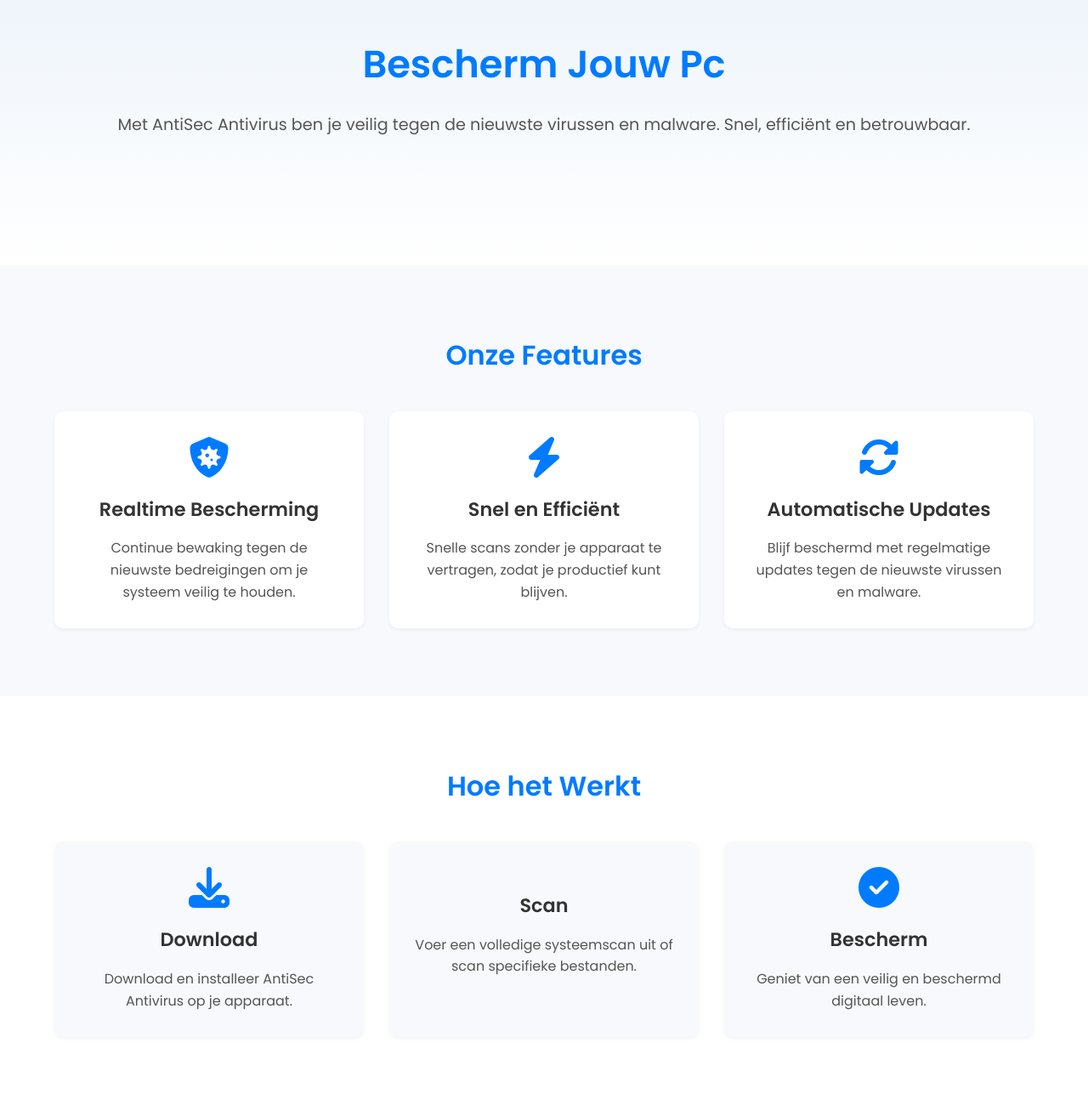
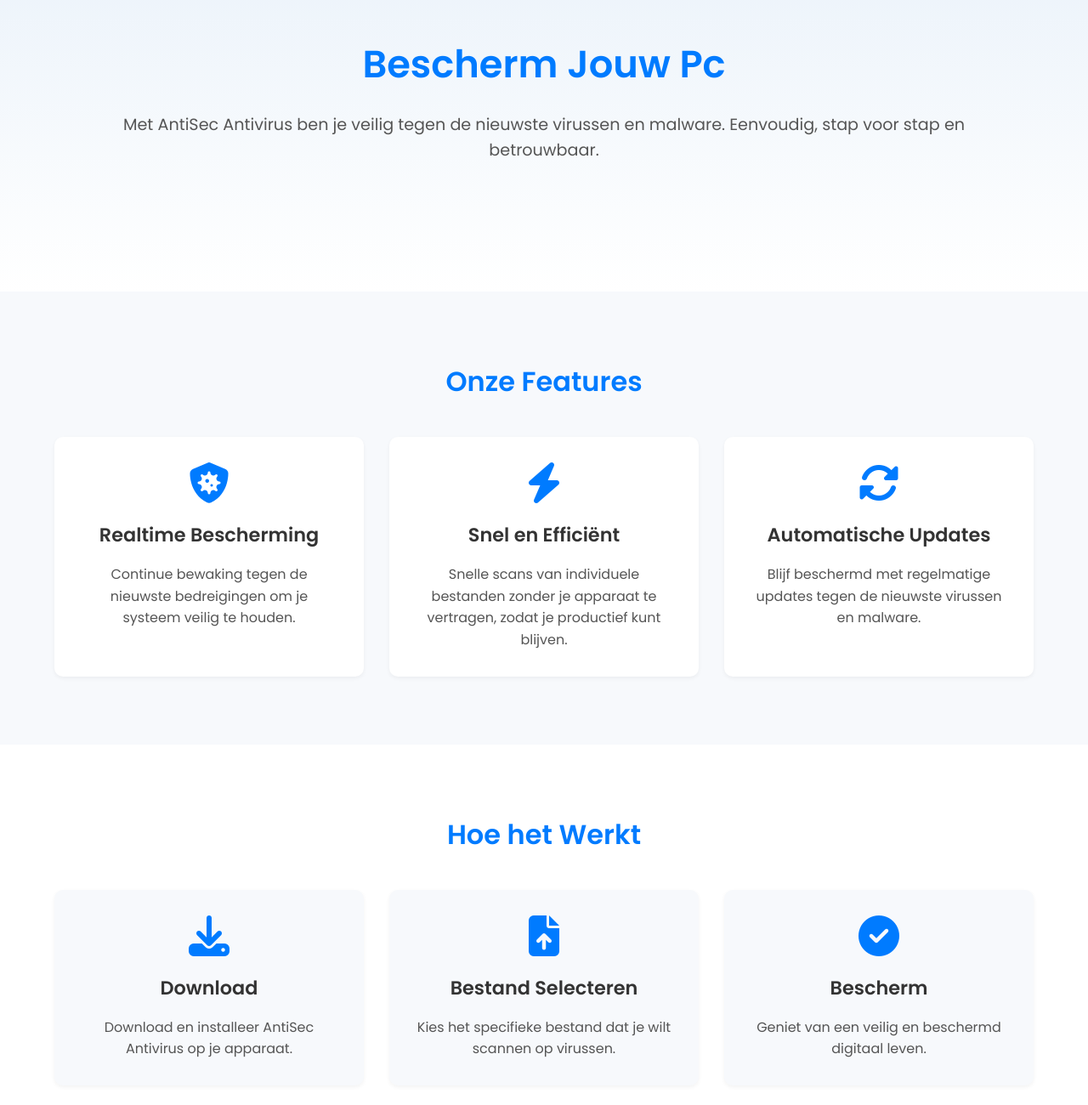
Before and after one commit to satnam987/satnam987.github.io, a plain HTML site: page index.html in a window 1280 px wide. Shown: the part 240-1540 px from the top of the page at 85% size. Drawn offline with Linux system fonts and the light colour scheme; a small style sheet from the web is missing.

Commit message:
Beschrijf hier de aangebrachte wijzigingen in index.html

```diff
--- a/index.html
+++ b/index.html
@@ -19,7 +19,6 @@
     />
   </head>
   <body>
-
     <header class="header">
       <div class="container">
         <div class="logo">
@@ -45,7 +44,7 @@
           <h2>Bescherm Jouw Pc</h2>
           <p>
             Met AntiSec Antivirus ben je veilig tegen de nieuwste virussen en
-            malware. Snel, efficiënt en betrouwbaar.
+            malware. Eenvoudig, stap voor stap en betrouwbaar.
           </p>
           <div class="hero-buttons">
             <!-- Verwijderde knop "Test Nu" -->
@@ -71,8 +70,8 @@
             <i class="fas fa-bolt"></i>
             <h3>Snel en Efficiënt</h3>
             <p>
-              Snelle scans zonder je apparaat te vertragen, zodat je productief
-              kunt blijven.
+              Snelle scans van individuele bestanden zonder je apparaat te
+              vertragen, zodat je productief kunt blijven.
             </p>
           </div>
           <div class="feature-item">
@@ -98,10 +97,10 @@
             <p>Download en installeer AntiSec Antivirus op je apparaat.</p>
           </div>
           <div class="step-item">
-            <i class="fas fa-scan"></i>
-            <h3>Scan</h3>
+            <i class="fas fa-file-upload"></i>
+            <h3>Bestand Selecteren</h3>
             <p>
-              Voer een volledige systeemscan uit of scan specifieke bestanden.
+              Kies het specifieke bestand dat je wilt scannen op virussen.
             </p>
           </div>
           <div class="step-item">
@@ -129,8 +128,6 @@
     <footer>
       <div class="container">
         <p>&copy; 2024 AntiSec. Alle rechten voorbehouden.</p>
-
-        </div>
       </div>
     </footer>
   </body>
```
